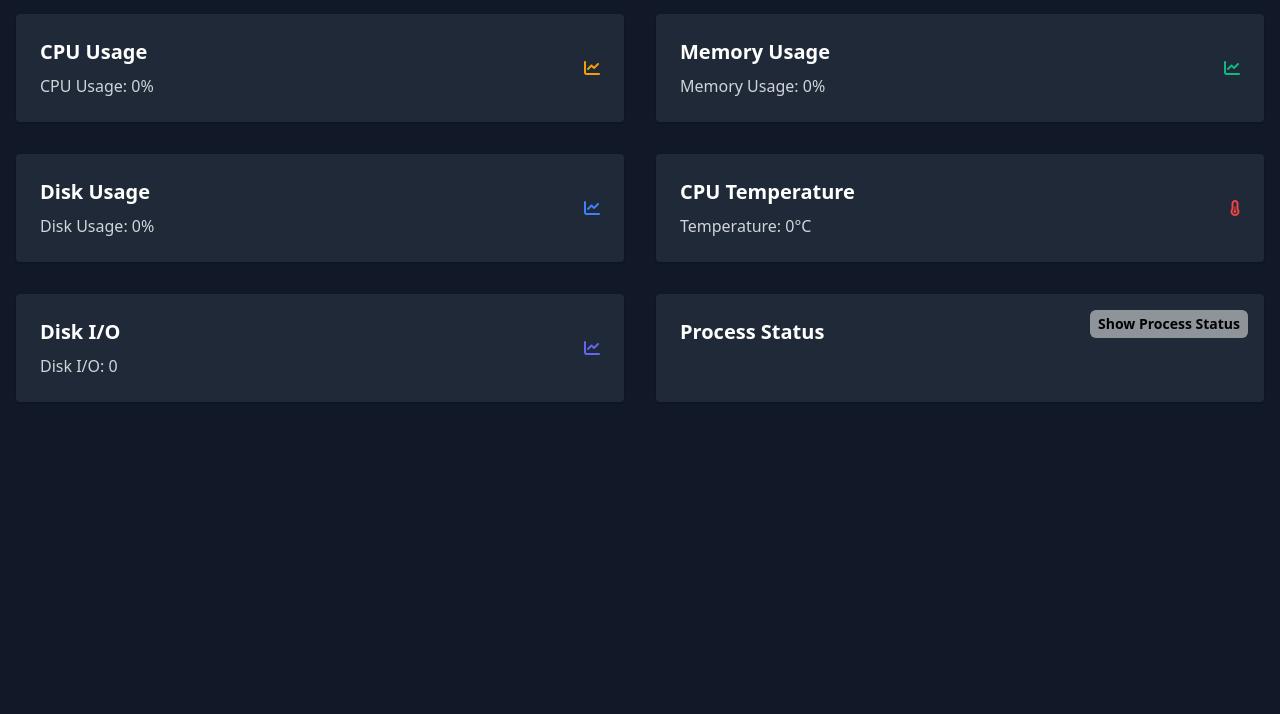
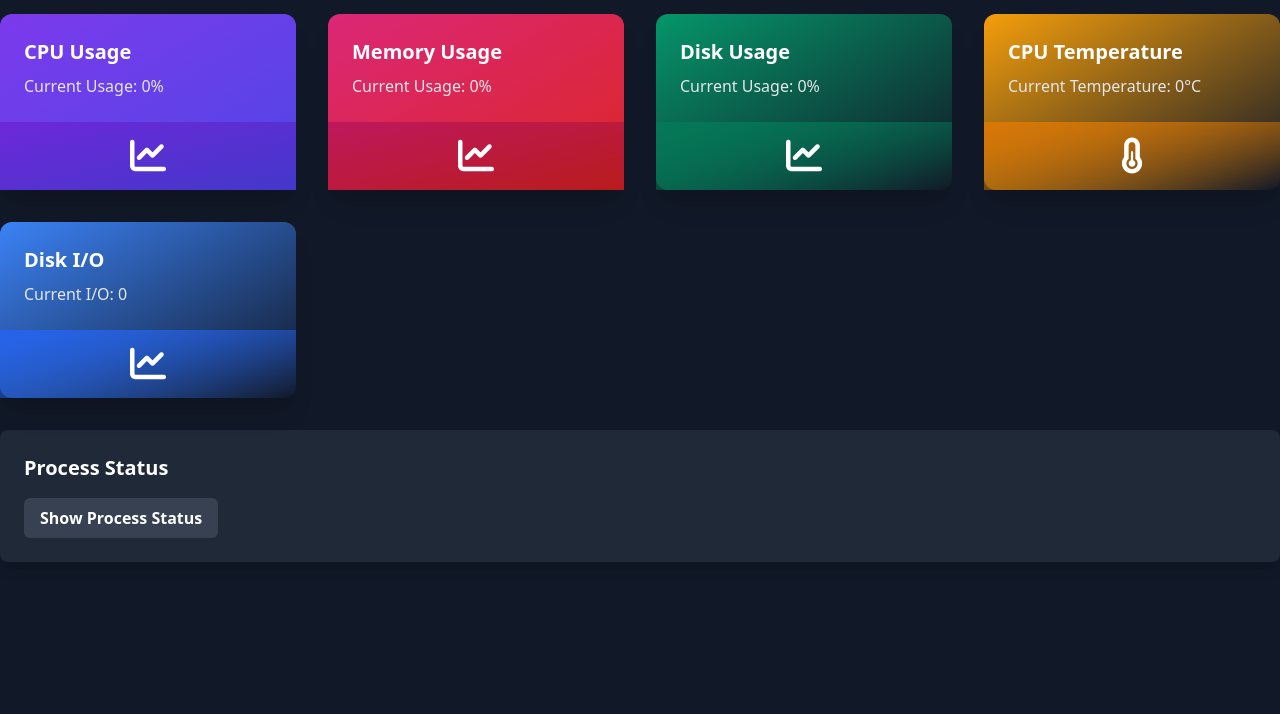
Before and after one commit to gfgeu/syswatch, a website: page public/index.html in a window 1280 px wide. Shown: the part 86-800 px from the top of the page. Drawn offline with nearby package versions, Linux system fonts and the light colour scheme; no server answers.

Commit message:
Update index.html

```diff
--- a/public/index.html
+++ b/public/index.html
@@ -1,5 +1,6 @@
 <!DOCTYPE html>
 <html lang="en">
+
 <head>
     <meta charset="UTF-8">
     <meta name="viewport" content="width=device-width, initial-scale=1.0">
@@ -9,67 +10,74 @@
     <!-- Add Font Awesome -->
     <link href="https://cdnjs.cloudflare.com/ajax/libs/font-awesome/6.0.0-beta3/css/all.min.css" rel="stylesheet">
 </head>
+
 <body class="bg-gray-900 text-white">
-    <div class="container mx-auto px-4 py-8">
-        <h1 class="text-3xl font-bold mb-8">System Performance</h1>
-        <div class="grid grid-cols-1 md:grid-cols-2 lg:grid-cols-2 gap-8">
-            <div class="bg-gray-800 rounded shadow p-6 flex items-center justify-between">
-                <div>
+    <div class="container mx-auto py-8">
+        <h1 class="text-3xl font-bold mb-8 text-center">System Performance</h1>
+        <div class="grid grid-cols-1 md:grid-cols-2 lg:grid-cols-3 xl:grid-cols-4 gap-8">
+            <!-- CPU Usage -->
+            <div class="rounded-xl shadow-xl bg-gradient-to-br from-purple-600 to-indigo-600 text-white">
+                <div class="p-6">
                     <h2 class="text-xl font-semibold mb-2">CPU Usage</h2>
-                    <p class="text-gray-300">CPU Usage: <span id="cpu-usage">0%</span></p>
+                    <p class="text-gray-200">Current Usage: <span id="cpu-usage">0%</span></p>
                 </div>
-                <div class="text-yellow-500">
-                    <i class="fas fa-chart-line"></i>
-                </div>
-
-            </div>
-            <div class="bg-gray-800 rounded shadow p-6 flex items-center justify-between">
-                <div>
-                    <h2 class="text-xl font-semibold mb-2">Memory Usage</h2>
-                    <p class="text-gray-300">Memory Usage: <span id="memory-usage">0%</span></p>
-                </div>
-                <div class="text-green-500">
-                    <i class="fas fa-chart-line"></i>
+                <div class="flex justify-center items-center bg-gradient-to-br from-purple-700 to-indigo-700 px-6 py-4">
+                    <i class="fas fa-chart-line text-4xl"></i>
                 </div>
             </div>
-            <div class="bg-gray-800 rounded shadow p-6 flex items-center justify-between">
-                <div>
-                    <h2 class="text-xl font-semibold mb-2">Disk Usage</h2>
-                    <p class="text-gray-300">Disk Usage: <span id="disk-usage">0%</span></p>
+            <!-- Memory Usage -->
+            <div class="rounded-xl shadow-xl bg-gradient-to-br from-pink-600 to-red-600 text-white">
+                <div class="p-6">
+                    <h2 class="text-xl font-semibold mb-2">Memory Usage</h2>
+                    <p class="text-gray-200">Current Usage: <span id="memory-usage">0%</span></p>
                 </div>
-                <div class="text-blue-500">
-                    <i class="fas fa-chart-line"></i>
+                <div class="flex justify-center items-center bg-gradient-to-br from-pink-700 to-red-700 px-6 py-4">
+                    <i class="fas fa-chart-line text-4xl"></i>
                 </div>
             </div>
-            <div class="bg-gray-800 rounded shadow p-6 flex items-center justify-between">
-                <div>
-                    <h2 class="text-xl font-semibold mb-2">CPU Temperature</h2>
-                    <p class="text-gray-300">Temperature: <span id="cpu-temperature">0°C</span></p>
+            <!-- Disk Usage -->
+            <div class="rounded-xl shadow-xl bg-gradient-to-br from-green-600 to-teal-600 text-white">
+                <div class="p-6">
+                    <h2 class="text-xl font-semibold mb-2">Disk Usage</h2>
+                    <p class="text-gray-200">Current Usage: <span id="disk-usage">0%</span></p>
                 </div>
-                <div class="text-red-500">
-                    <i class="fas fa-thermometer-half"></i>
+                <div class="flex justify-center items-center bg-gradient-to-br from-green-700 to-teal-700 px-6 py-4">
+                    <i class="fas fa-chart-line text-4xl"></i>
                 </div>
             </div>
-            <div class="bg-gray-800 rounded shadow p-6 flex items-center justify-between">
-                <div>
-                    <h2 class="text-xl font-semibold mb-2">Disk I/O</h2>
-                    <p class="text-gray-300">Disk I/O: <span id="disk-io">0</span></p>
+            <!-- CPU Temperature -->
+            <div class="rounded-xl shadow-xl bg-gradient-to-br from-yellow-500 to-orange-500 text-white">
+                <div class="p-6">
+                    <h2 class="text-xl font-semibold mb-2">CPU Temperature</h2>
+                    <p class="text-gray-200">Current Temperature: <span id="cpu-temperature">0°C</span></p>
                 </div>
-                <div class="text-indigo-500">
-                    <i class="fas fa-chart-line"></i>
+                <div class="flex justify-center items-center bg-gradient-to-br from-yellow-600 to-orange-600 px-6 py-4">
+                    <i class="fas fa-thermometer-half text-4xl"></i>
                 </div>
             </div>
+            <!-- Disk I/O -->
+            <div class="rounded-xl shadow-xl bg-gradient-to-br from-blue-500 to-cyan-500 text-white">
+                <div class="p-6">
+                    <h2 class="text-xl font-semibold mb-2">Disk I/O</h2>
+                    <p class="text-gray-200">Current I/O: <span id="disk-io">0</span></p>
+                </div>
+                <div class="flex justify-center items-center bg-gradient-to-br from-blue-600 to-cyan-600 px-6 py-4">
+                    <i class="fas fa-chart-line text-4xl"></i>
+                </div>
+            </div>
+        </div>
 
-            <div class="bg-gray-800 rounded shadow p-6 process-status-container relative">
-                <h2 class="text-xl font-semibold mb-4">Process Status</h2>
-                <button id="toggle-process-status" class="absolute top-4 right-4 bg-white bg-opacity-50 rounded-md px-2 py-1 text-black font-semibold text-sm">Show Process Status</button>
-                <ul id="process-status" class="divide-y divide-gray-700 hidden">
+        <div class="mt-8">
+            <div class="bg-gray-800 rounded-lg shadow-lg p-6">
+                <h2 class="text-xl font-semibold mb-4 text-white">Process Status</h2>
+                <button id="toggle-process-status" class="bg-gray-700 hover:bg-gray-600 text-white rounded-md px-4 py-2 font-semibold">Show Process Status</button>
+                <div id="process-status" class="divide-y divide-gray-700 mt-4 hidden">
                     <!-- Process status items will be added dynamically here -->
-                </ul>
+                </div>
             </div>
-
         </div>
     </div>
     <script src="control_panel.js"></script>
 </body>
+
 </html>
```
